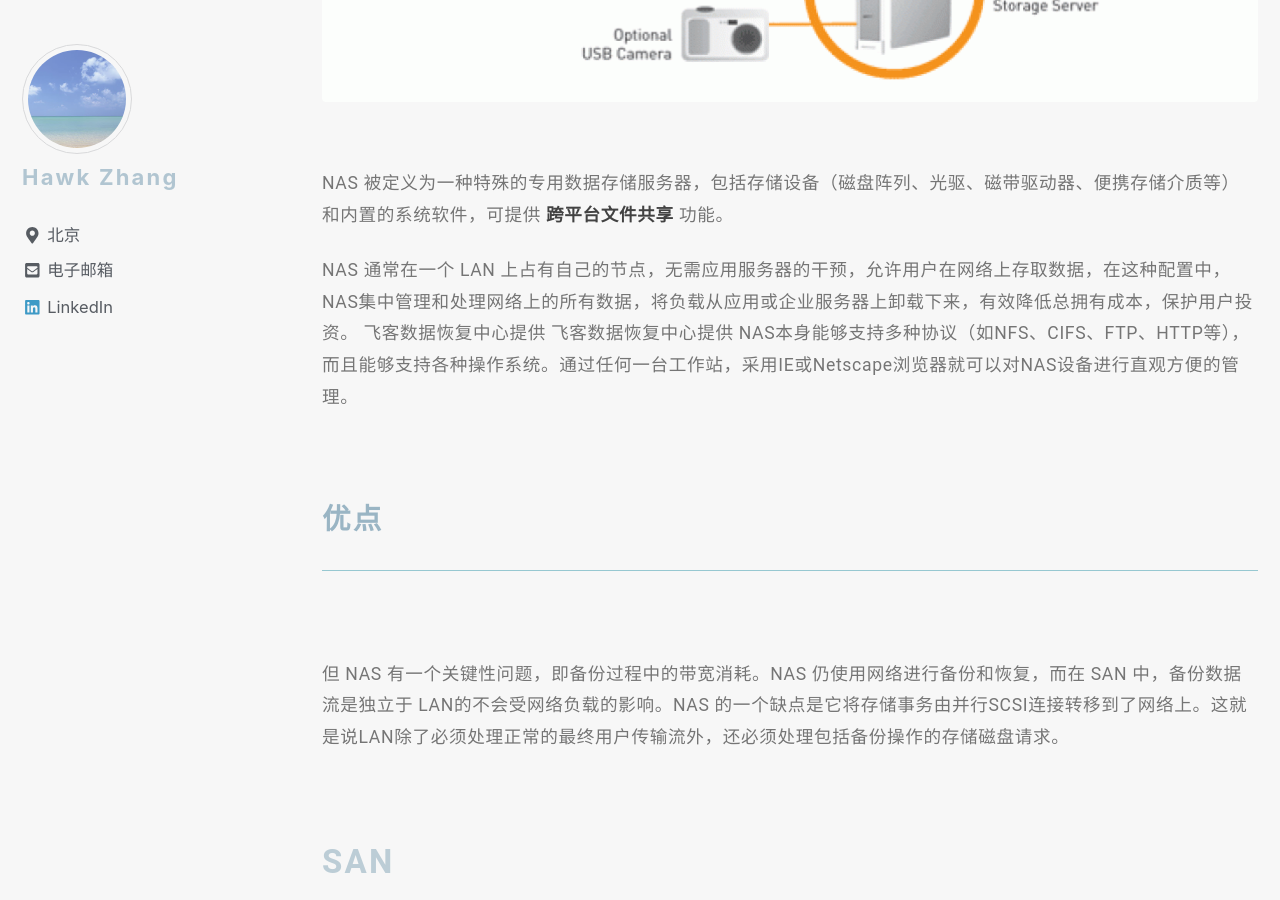
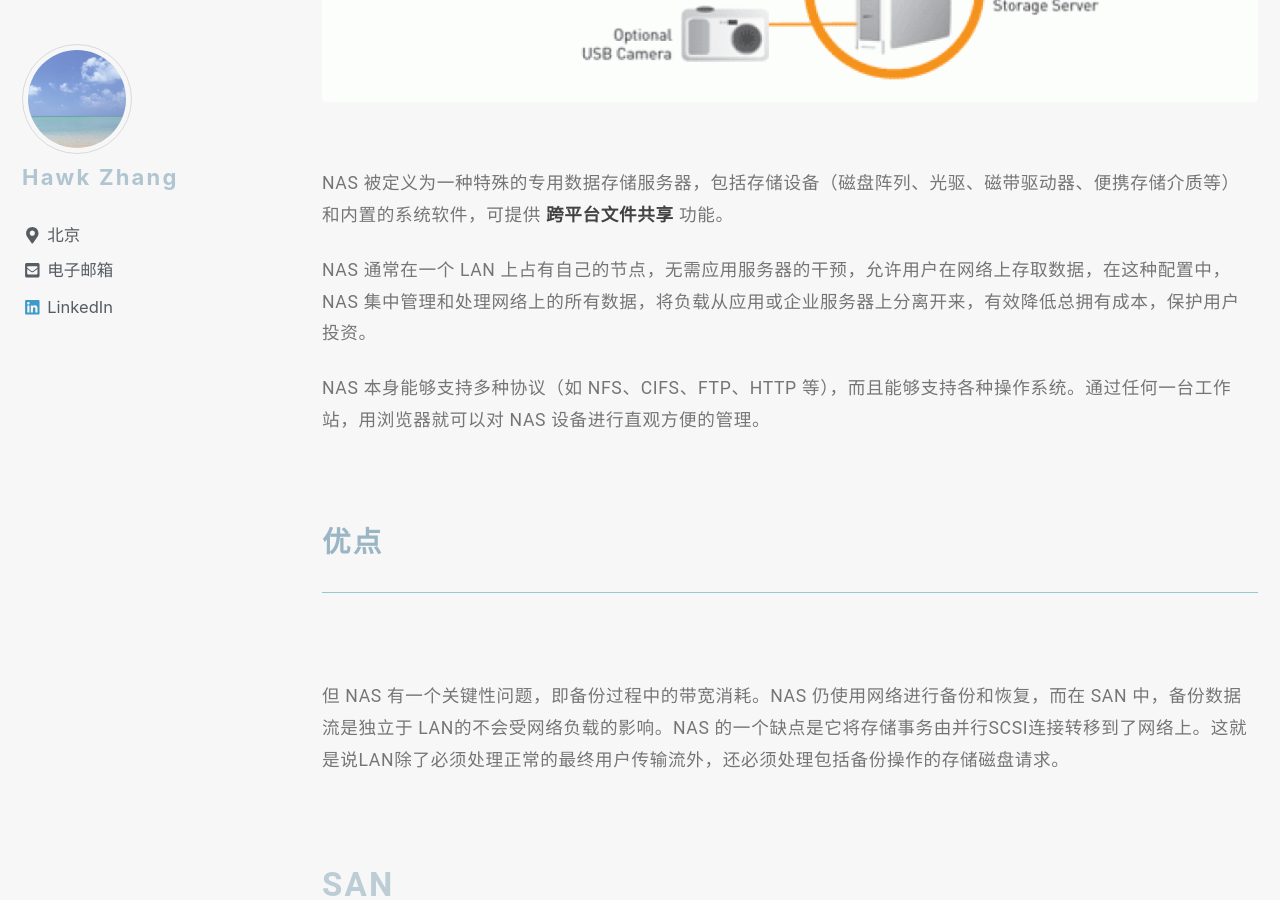
Before and after one commit to narru888/linotes_note, a Jekyll site: the page built from _posts/storage/2018-03-01-das.nas.san.md, in a window 1280 px wide and 900 px high, scrolled down 5945 px. Built offline with Jekyll 4.4.1, drawn with Linux system fonts in a browser that asks for light colours; nearby versions of some CDN libraries; a script that is not in the unit is left out.

Commit message:
update on 2018-11-21 11:39:01 CST

```diff
--- a/_posts/storage/2018-03-01-das.nas.san.md
+++ b/_posts/storage/2018-03-01-das.nas.san.md
@@ -99,10 +99,9 @@ NAS 产品是真正即插即用的产品。NAS 设备一般支持多计算机平
 
 NAS 被定义为一种特殊的专用数据存储服务器，包括存储设备（磁盘阵列、光驱、磁带驱动器、便携存储介质等）和内置的系统软件，可提供 **跨平台文件共享** 功能。
 
-NAS 通常在一个 LAN 上占有自己的节点，无需应用服务器的干预，允许用户在网络上存取数据，在这种配置中，NAS集中管理和处理网络上的所有数据，将负载从应用或企业服务器上卸载下来，有效降低总拥有成本，保护用户投资。
-飞客数据恢复中心提供
-飞客数据恢复中心提供
-NAS本身能够支持多种协议（如NFS、CIFS、FTP、HTTP等），而且能够支持各种操作系统。通过任何一台工作站，采用IE或Netscape浏览器就可以对NAS设备进行直观方便的管理。
+NAS 通常在一个 LAN 上占有自己的节点，无需应用服务器的干预，允许用户在网络上存取数据，在这种配置中，NAS 集中管理和处理网络上的所有数据，将负载从应用或企业服务器上分离开来，有效降低总拥有成本，保护用户投资。
+
+NAS 本身能够支持多种协议（如 NFS、CIFS、FTP、HTTP 等），而且能够支持各种操作系统。通过任何一台工作站，用浏览器就可以对 NAS 设备进行直观方便的管理。
 
 
 
```
